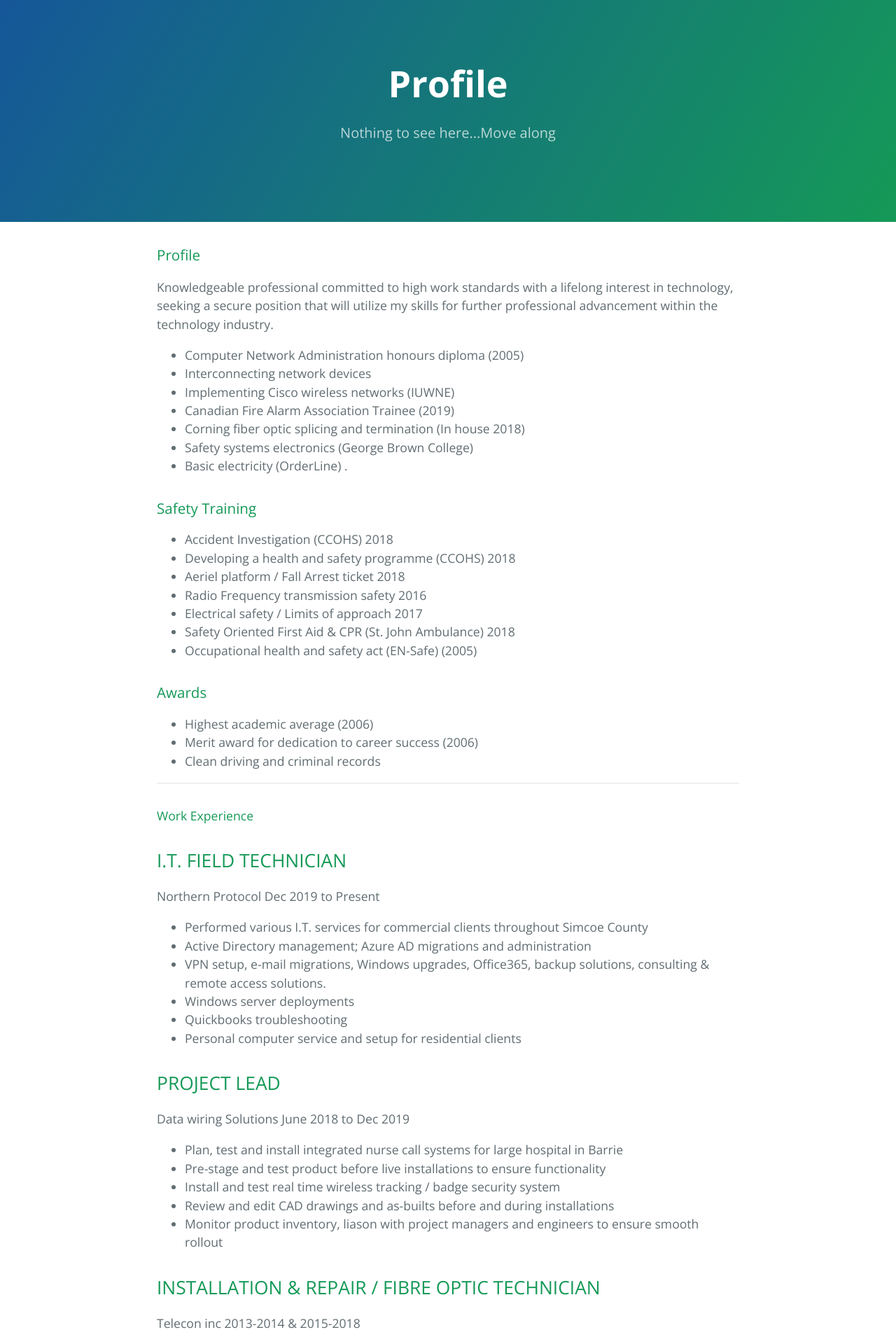
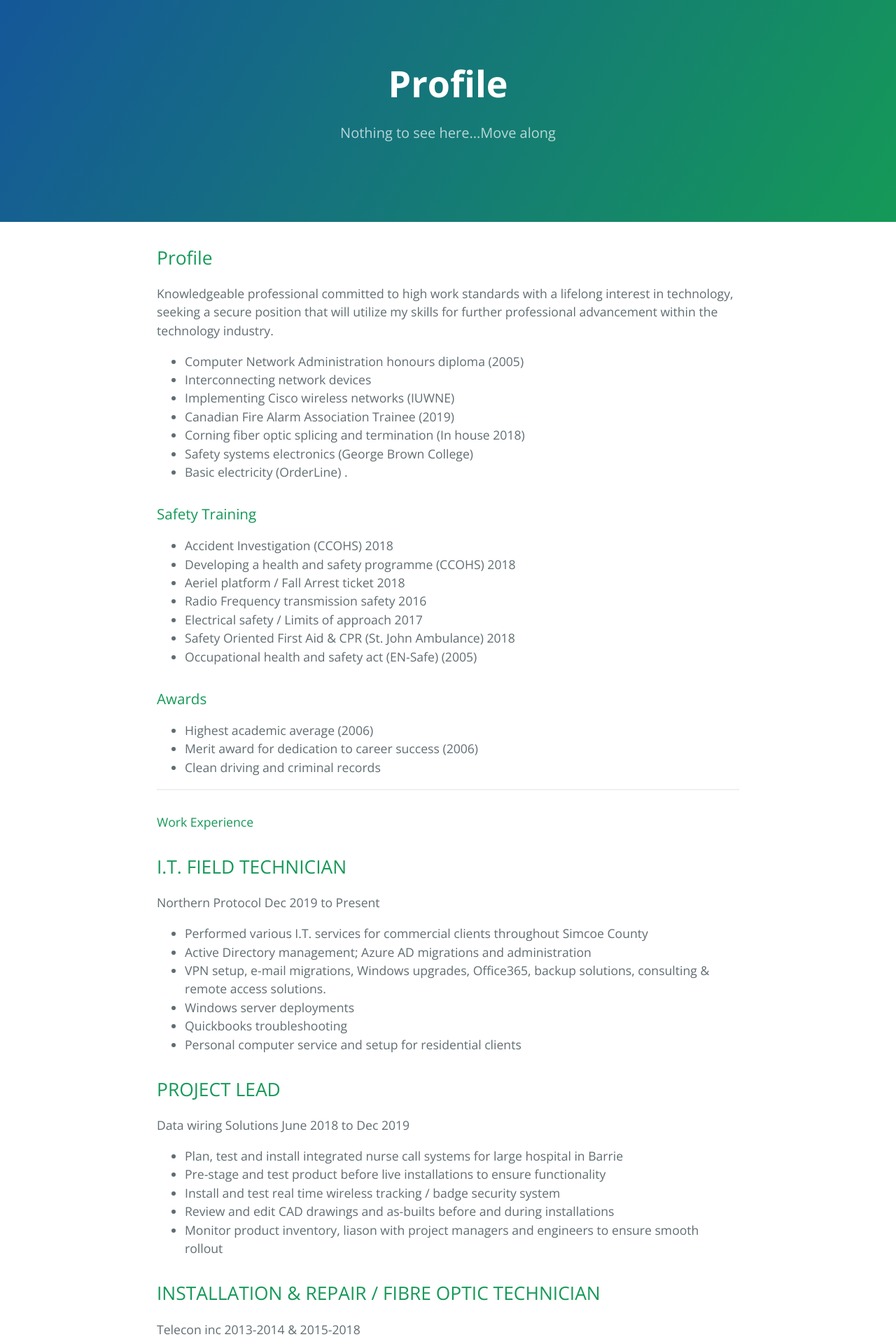
Before and after one commit to Spiralman1/spiralman1.github.io, a Jekyll site: the page built from another-page200.md, in a window 1280 px wide. Shown: the top 1920 px of the page at 70% size. Built offline with Jekyll 4.4.1, drawn with Linux system fonts in a browser that asks for light colours; our own code applies the rules of GitHub Pages for plain Markdown files.

```diff
--- a/another-page200.md
+++ b/another-page200.md
@@ -5,7 +5,7 @@ layout: default
 
 
 
-### 									Profile
+##									Profile
 Knowledgeable professional committed to high work standards with a lifelong interest in technology, seeking a secure position that will utilize my skills for further professional advancement within the technology industry.
 
 *    Computer Network Administration honours diploma (2005)
```
